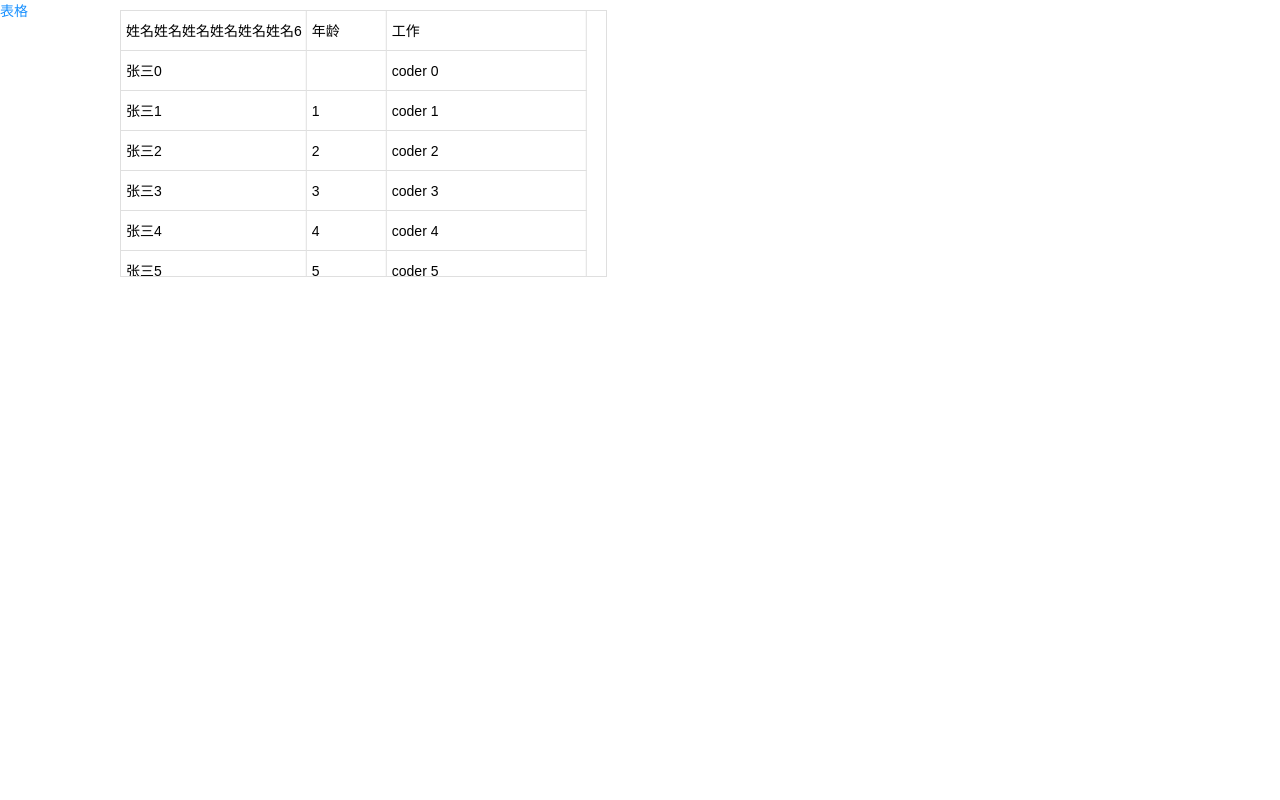
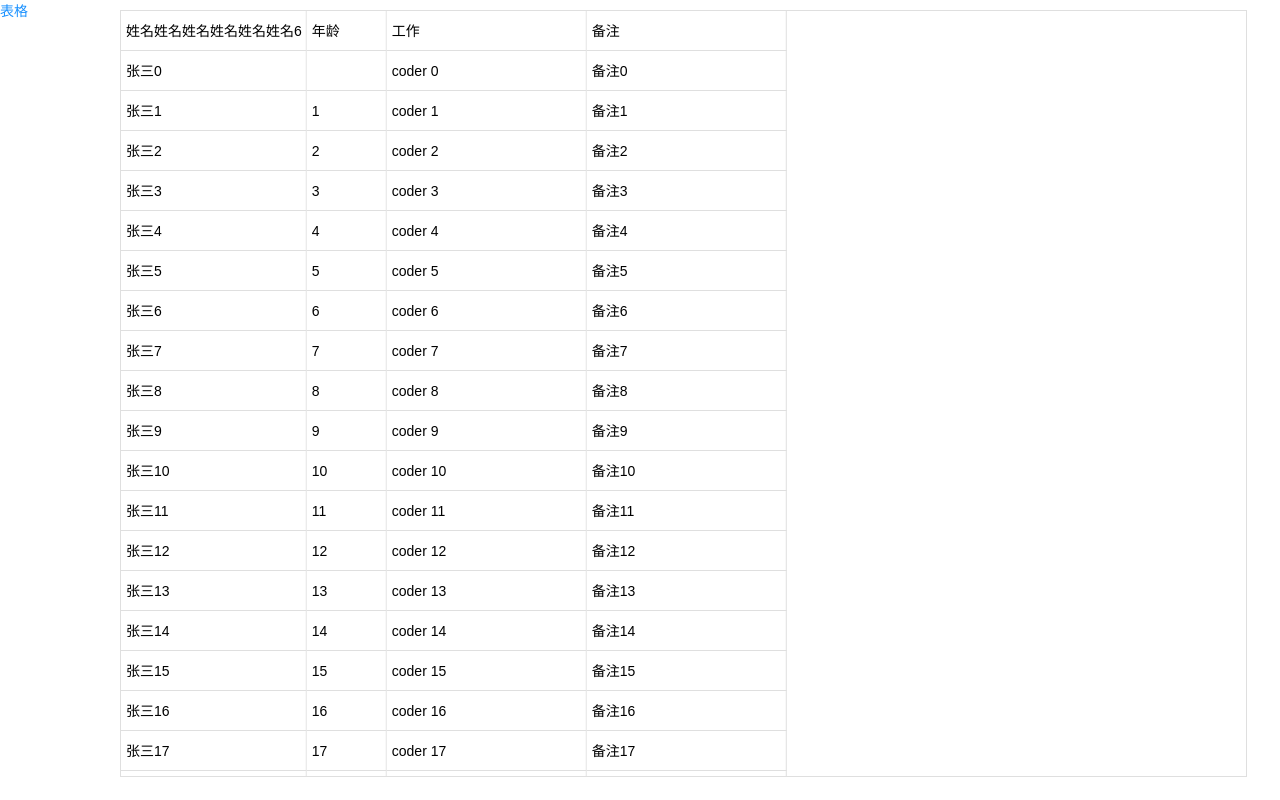
Before and after one commit to yelikang/canvas-demo, a Vue app: page /#/table in a window 1280 px wide. Built offline with nearby package versions, Linux system fonts and the light colour scheme.

Commit message:
feat:表格滚动+尺寸变化重绘

```diff
--- a/packages/r-table/event/enum.ts
+++ b/packages/r-table/event/enum.ts
@@ -2,5 +2,7 @@ export enum CustomEvent {
     // 滚动条滚动
     SCROLLBAR = 'scroll_bar',
     // 滚轮滚动
-    SCROLLWHEEL = 'scroll_wheel'
+    SCROLLWHEEL = 'scroll_wheel',
+    // 尺寸变更
+    RESIZE = 'resize'
 }
--- a/packages/r-table/index.ts
+++ b/packages/r-table/index.ts
@@ -7,6 +7,7 @@ import { PluginContext, RTableOption } from './type'
 import RTableEvent, { CustomEvent } from './event'
 import { noop } from './shared/utils'
 import WheelPlugin from './plugins/wheel-plugin'
+import ResizePlugin from './plugins/resize-plugin'
 
 export default class RTable {
     _containerEl: HTMLElement
@@ -17,8 +18,11 @@ export default class RTable {
         this._store = new Store(_options)
         this._scrollBar = this._scrollBar.bind(this)
         this._scrollWheel = this._scrollWheel.bind(this)
+        this._resize = this._resize.bind(this)
+
         this._event.on(CustomEvent.SCROLLBAR, this._scrollBar)
         this._event.on(CustomEvent.SCROLLWHEEL, this._scrollWheel)
+        this._event.on(CustomEvent.RESIZE, this._resize)
     }
     setData(_data: Array<any>) {
         this._store.setData(_data)
@@ -33,6 +37,7 @@ export default class RTable {
         this.registerPlugin(RenderPlugin)
         this.registerPlugin(ScrollPlugin)
         this.registerPlugin(WheelPlugin)
+        this.registerPlugin(ResizePlugin)
     }
 
     registerPlugin(_PluginCtor: any) {
@@ -49,17 +54,21 @@ export default class RTable {
         return this._plugins.get(_pluginName) || { apply: noop, update: noop }
     }
     _scrollBar(position) {
-        const { scrollTop } = position
-        this._store.setScroll({ x: 0, y: scrollTop })
+        this._store.setScroll(position)
         // 重新绘制
         this.redraw()
+        // 设置滚轮位置
+        this.getPlugin('WheelPlugin').update()
     }
     _scrollWheel(position) {
-        const { scrollTop } = position
-        this._store.setScroll({ x: 0, y: scrollTop })
+        this._store.setScroll(position)
         // 重新绘制
         this.redraw()
         // 设置滚动条位置
-        this.getPlugin('ScrollPlugin').update({ x: 0, y: scrollTop })
+        this.getPlugin('ScrollPlugin').update()
+    }
+    _resize(){
+        this._store.setSize()
+        this.redraw()
     }
 }
--- a/packages/r-table/plugins/index.ts
+++ b/packages/r-table/plugins/index.ts
@@ -38,14 +38,25 @@ export default class Plugin {
     get fullSize() {
         return this._context.store.getFullSize()
     }
+    /**
+     * 获取滚动条尺寸
+     */
+    get scrollSize(){
+        return this._context.store.getScroll()
+    }
 
     get eventBus() {
         return this._context.event
     }
+
+
     apply() {
         throw Error(`Abstract method apply. Must be overridden.`)
     }
-    update(any) {
+    update() {
         throw Error(`Abstract method update. Must be overridden.`)
     }
+    destroy(){
+        throw Error(`Abstract method destroy. Must be overridden.`)
+    }
 }
--- a/packages/r-table/plugins/render-plugin/index.ts
+++ b/packages/r-table/plugins/render-plugin/index.ts
@@ -41,6 +41,8 @@ export default class RenderPlugin extends Plugin {
         // 列头
         const columns = this.columns
 
+        const scrollSize = this.scrollSize
+
         const options = this.options
         const { defaultRowHeight, defaultCellWidth } = options
         datas.forEach((row, rowIndex) => {
@@ -50,8 +52,9 @@ export default class RenderPlugin extends Plugin {
                 const val = row[key] || ''
 
                 // 计算单元格起始位置
-                const cellX = totolWidth
-                const cellY = (rowIndex + 1) * defaultRowHeight
+                const cellX = totolWidth - scrollSize.x
+                // 行理论上的高度位置 + 表头高度 - 减去滚动距离
+                const cellY = (row.rowIndex ) * defaultRowHeight + defaultRowHeight - scrollSize.y
 
                 // 列宽(根据用户传入的列宽信息、剩余列自适应计算列宽)
                 // 1.自适应(内容自适应) + 默认列宽
@@ -100,6 +103,11 @@ export default class RenderPlugin extends Plugin {
         const canvas: Canvas = this.canvas
 
         let { x, y, width, height, text } = _cell
+
+        // 背景填充为白色
+        canvas.fillStyle = '#fff'
+        canvas.fillRect(x,y, width, height)
+
         // 下边框
         const startPoint = {
             x,
--- /dev/null
+++ b/packages/r-table/plugins/resize-plugin/index.ts
@@ -0,0 +1,20 @@
+import Plugin from '..'
+import { CustomEvent } from '../../event'
+
+// 尺寸变更插件
+export default class ResizePlugin extends Plugin {
+    _resizeObserver: ResizeObserver
+    override apply() {
+        this._resizeObserver = new ResizeObserver(this._resize.bind(this))
+        this._resizeObserver.observe(this.containerEl)
+
+        // window.addEventListener('resize', this._resize.bind(this))
+    }
+    _resize(_event: any) {
+        this.eventBus.emit(CustomEvent.RESIZE)
+    }
+    update() {}
+    destroy() {
+        this._resizeObserver.unobserve(this.containerEl)
+    }
+}
--- a/packages/r-table/plugins/scroll-plugin/index.ts
+++ b/packages/r-table/plugins/scroll-plugin/index.ts
@@ -25,7 +25,8 @@ export default class ScrollPlugin extends Plugin {
                     }
                 },
                 methods: {
-                    $_onScrollY: debounce(this._scrollY.bind(this))
+                    $_onScrollY: debounce(this._scrollY.bind(this)),
+                    $_onScrollX: debounce(this._scrollX.bind(this))
                 }
             })
 
@@ -34,10 +35,24 @@ export default class ScrollPlugin extends Plugin {
     }
     _scrollY(_event: Event) {
         const target = _event.target as HTMLElement
-        const { scrollTop, scrollLeft } = target
-        this.eventBus.emit(CustomEvent.SCROLLBAR, { scrollTop, scrollLeft })
+        const { scrollTop } = target
+        this.eventBus.emit(CustomEvent.SCROLLBAR, {
+            y: scrollTop
+        })
     }
-    update(_pos: any) {
-        this._vm.scroll = _pos
+    _scrollX(_event: Event) {
+        const target = _event.target as HTMLElement
+        const { scrollLeft } = target
+        this.eventBus.emit(CustomEvent.SCROLLBAR, {
+            x: scrollLeft
+        })
+    }
+    update() {
+        const { x, y } = this.scrollSize
+
+        this._vm.scroll = {
+            x,
+            y
+        }
     }
 }
--- a/packages/r-table/plugins/scroll-plugin/view.vue
+++ b/packages/r-table/plugins/scroll-plugin/view.vue
@@ -1,7 +1,12 @@
 <template>
     <div class="r-table__scrollbar">
-        <div class="r-table__scrollbar__x">
-            <div></div>
+        <div
+            class="r-table__scrollbar__x"
+            :style="{ height: width + 'px', right: width + 'px' }"
+            @scroll="$_onScrollX"
+            ref="scrollX"
+        >
+            <div :style="{ width: fullWidth + 'px' }"></div>
         </div>
         <div
             class="r-table__scrollbar__y"
@@ -15,7 +20,6 @@
 </template>
 
 <script>
-import { watch } from 'vue'
 export default {
     props: {
         width: {
@@ -40,9 +44,10 @@ export default {
             }
         }
     },
-    watch:{
-        scroll:{
-            handler(newVal){
+    watch: {
+        scroll: {
+            handler(newVal) {
+                this.$refs.scrollX.scrollLeft = newVal.x
                 this.$refs.scrollY.scrollTop = newVal.y
             }
         }
@@ -59,6 +64,36 @@ export default {
         width: 100%;
         height: 100%;
         pointer-events: none;
+
+        &__x {
+            position: absolute;
+            left: 0;
+            right: 0;
+            bottom: 0;
+            overflow-y: auto;
+            pointer-events: auto;
+            > div {
+                width: inherit;
+            }
+
+            &::-webkit-scrollbar {
+                /*滚动条整体样式*/
+                width: 0; /*高宽分别对应横竖滚动条的尺寸*/
+                height: 10px;
+            }
+            &::-webkit-scrollbar-thumb {
+                /*滚动条里面小方块*/
+                border-radius: 10px;
+                background-color: skyblue;
+            }
+            &::-webkit-scrollbar-track {
+                /*滚动条里面轨道*/
+                box-shadow: inset 0 0 5px rgba(0, 0, 0, 0.2);
+                background: #ededed;
+                border-radius: 10px;
+            }
+        }
+
         &__y {
             position: absolute;
             right: 0;
--- a/packages/r-table/plugins/wheel-plugin/index.ts
+++ b/packages/r-table/plugins/wheel-plugin/index.ts
@@ -1,11 +1,8 @@
 import Plugin from '..'
-import Vue from 'vue'
 import { CustomEvent } from '../../event'
-import { debounce } from 'lodash-es'
 
 // 滚轮滚动插件
 export default class WheelPlugin extends Plugin {
-    _vm: any
     wheelPos = { x: 0, y: 0 }
     override apply() {
         const canvasEl = this.canvas.element
@@ -15,19 +12,37 @@ export default class WheelPlugin extends Plugin {
     _wheelScroll(_event: any) {
         this.wheelPos.x += _event.deltaX
         this.wheelPos.y += _event.deltaY
+        if (this.wheelPos.x > this.fullSize.width - this.viewSize.width) {
+            // 滚动距离不能超过 实际高度 - 可视区域高度
+
+            this.wheelPos.x = this.fullSize.width - this.viewSize.width
+        }
+
         if (this.wheelPos.x <= 0) {
             this.wheelPos.x = 0
         }
-        if (this.wheelPos.y <= 0) {
-            this.wheelPos.y = 0
-        } else if (this.wheelPos.y > (this.fullSize.height - this.viewSize.height)) {
+
+        if (this.wheelPos.y > this.fullSize.height - this.viewSize.height) {
             // 滚动距离不能超过 实际高度 - 可视区域高度
             this.wheelPos.y = this.fullSize.height - this.viewSize.height
         }
 
+        if (this.wheelPos.y <= 0) {
+            this.wheelPos.y = 0
+        }
+
         this.eventBus.emit(CustomEvent.SCROLLWHEEL, {
-            scrollTop: this.wheelPos.y,
-            scrollLeft: this.wheelPos.x
+            y: this.wheelPos.y,
+            x: this.wheelPos.x
         })
     }
+    update() {
+        const { x, y } = this.scrollSize
+        if (x !== undefined) {
+            this.wheelPos.x = x
+        }
+        if (y !== undefined) {
+            this.wheelPos.y = y
+        }
+    }
 }
--- a/packages/r-table/store/index.ts
+++ b/packages/r-table/store/index.ts
@@ -40,11 +40,16 @@ export default class Store {
         const { containerEl } = this._options
         this._containerEl = containerEl
         this._containerEl.style.position = 'relative'
-        const { clientWidth, clientHeight } = containerEl
-        this.setSize({ width: clientWidth, height: clientHeight })
+        this.setSize()
         this._containerEl.appendChild(this._canvas.element)
     }
-    setSize({ width, height }) {
+    setSize() {
+        // 先清空canvas的宽高，不然containerEl会被撑开
+        this._canvas.setSize({ width:0, height:0 })
+
+        let width = this._containerEl.clientWidth
+        let height = this._containerEl.clientHeight
+
         const { scrollbarWidth } = this._options
         // 减去滚动条尺寸
         width = width - scrollbarWidth
@@ -65,7 +70,10 @@ export default class Store {
 
         // 实际整体宽高
         this._fullSize = {
-            width: 0,
+            width:
+                this._options.columns?.reduce((acc, col: any) => {
+                    return col?.width + acc
+                }, 0) || 0,
             // 数据高度 + 头部高度
             height: this._datas.length * defaultRowHeight + defaultRowHeight
         }
@@ -74,7 +82,12 @@ export default class Store {
      * 设置滚动条信息
      */
     setScroll(_scroll: { x: number; y: number }) {
-        this._scroll = _scroll
+        if (_scroll.x !== undefined) {
+            this._scroll.x = _scroll.x
+        }
+        if (_scroll.y !== undefined) {
+            this._scroll.y = _scroll.y
+        }
     }
     getData() {
         // return this._datas
@@ -90,12 +103,15 @@ export default class Store {
     getContainerEl() {
         return this._containerEl
     }
-    getViewSize(){
+    getViewSize() {
         return this._viewSize
     }
 
     getFullSize() {
         return this._fullSize
+    }
+    getScroll() {
+        return this._scroll
     }
     // 获取可视区域数据(滚动加载)
     _getViewData() {
@@ -106,6 +122,10 @@ export default class Store {
         const endRow = Math.ceil((this._scroll.y + height) / defaultRowHeight)
 
         const viewData = this._datas.slice(startRow, endRow)
+        // 标识行实际索引
+        viewData.forEach((row, index) => {
+            row.rowIndex = startRow + index
+        })
 
         return viewData
     }
--- a/src/views/table/index.vue
+++ b/src/views/table/index.vue
@@ -27,6 +27,11 @@ export default {
                     title: '工作',
                     key: 'worker',
                     width: '200'
+                },
+                {
+                    title: '备注',
+                    key: 'remark',
+                    width: '200'
                 }
             ]
         })
@@ -37,13 +42,13 @@ export default {
                 records.push({
                     name: `张三${i}`,
                     age: i,
-                    worker: `coder ${i}`
+                    worker: `coder ${i}`,
+                    remark: `备注${i}`
                 })
             }
             return records
         }
-        const array = generateRecords(20)
-
+        const array = generateRecords(200)
         rTable.setData(array)
     }
 }
@@ -55,8 +60,7 @@ export default {
     height: 100%;
     padding: 10px 20px;
     &__container {
-        height: 280px;
-        width: 500px;
+        height: 100%;
     }
 }
 </style>
```
Also changed, not shown: 1 other file (tests, documents, lock files or other folders).
